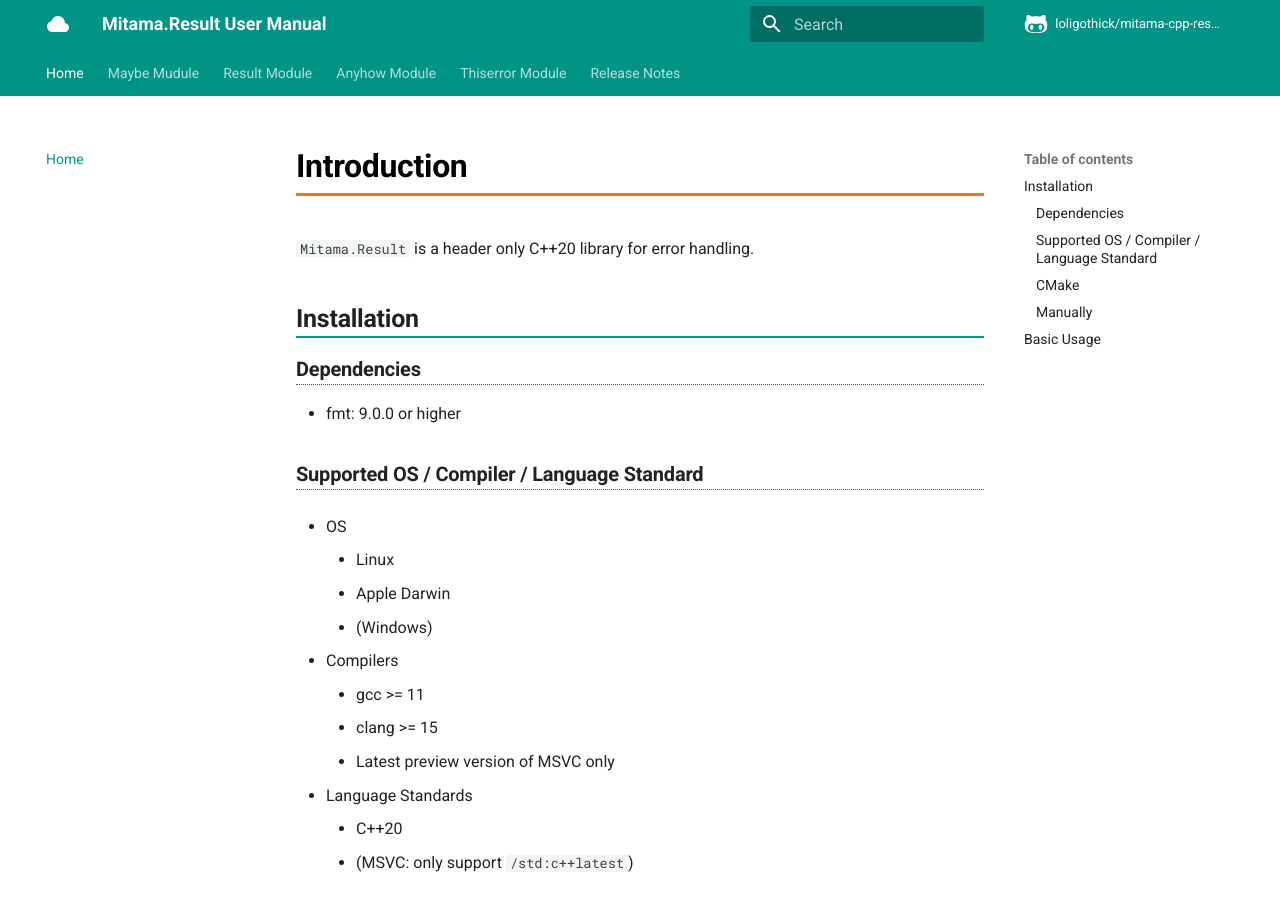
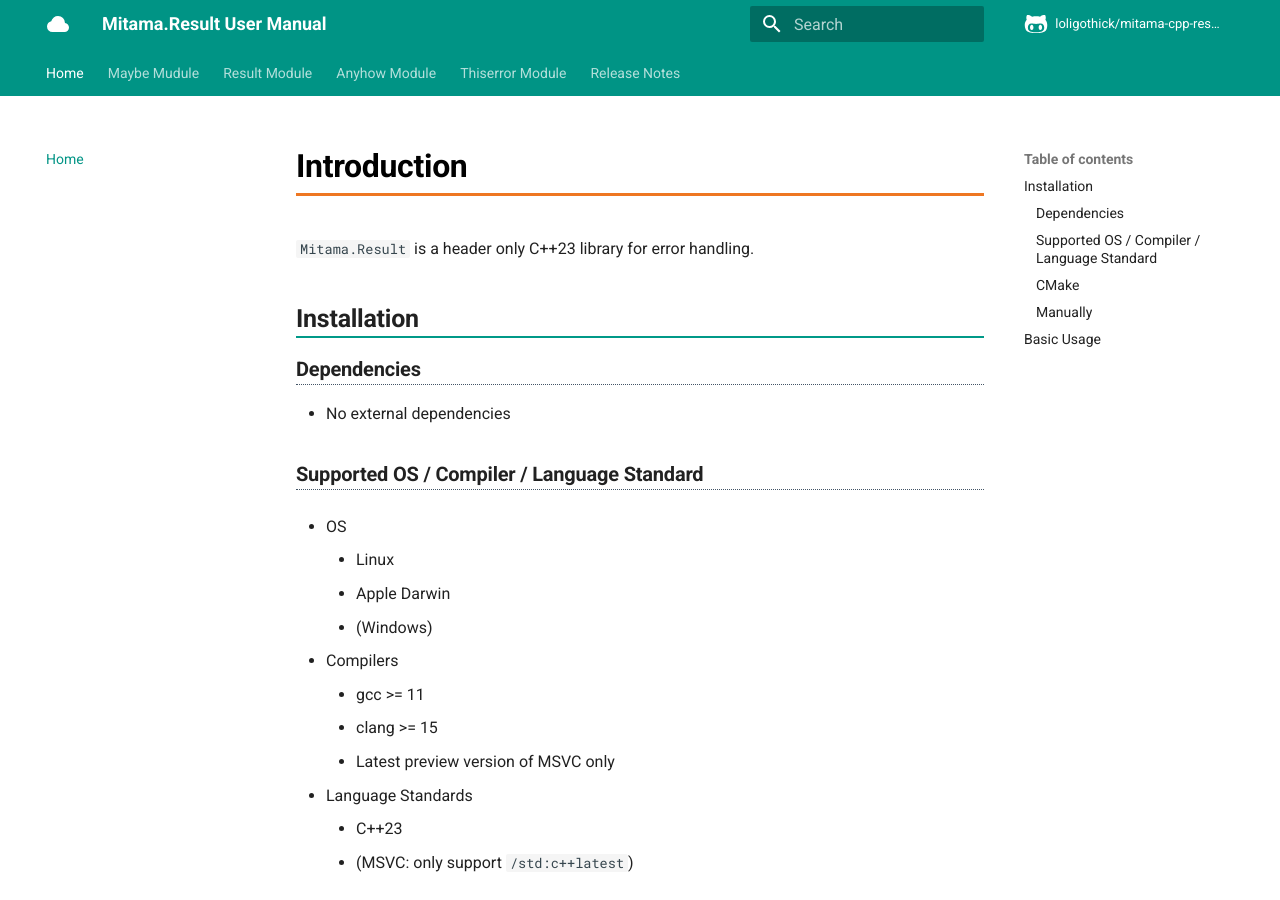
Before and after one commit to loliGothicK/mitama-cpp-result, an MkDocs documentation site: the page built from docs/docs/README.md, in a window 1280 px wide and 900 px high. Built offline with MkDocs 1.6.1 and Material for MkDocs 9.7.7, drawn with Linux system fonts in a browser that asks for light colours; nearby versions of some CDN libraries; comment, search, counter and statistics services are not loaded.

```diff
--- a/CMakeLists.txt
+++ b/CMakeLists.txt
@@ -11,7 +11,7 @@ set(CMAKE_VERBOSE_MAKEFILE ON)
 message(STATUS "CMAKE_INSTALL_PREFIX: ${CMAKE_INSTALL_PREFIX}")
 add_library(${PROJECT_NAME} INTERFACE)
 add_library(${PROJECT_NAME}::${PROJECT_NAME} ALIAS ${PROJECT_NAME})
-target_compile_features(${PROJECT_NAME} INTERFACE cxx_std_20)
+target_compile_features(${PROJECT_NAME} INTERFACE cxx_std_23)
 target_include_directories(${PROJECT_NAME} INTERFACE
   $<BUILD_INTERFACE:${PROJECT_SOURCE_DIR}/include>
   $<INSTALL_INTERFACE:${CMAKE_INSTALL_INCLUDEDIR}>
--- a/docs/docs/README.md
+++ b/docs/docs/README.md
@@ -1,6 +1,6 @@
 # Introduction
 
-`Mitama.Result` is a header only C++20 library for error handling.
+`Mitama.Result` is a header only C++23 library for error handling.
 
 
 ## Installation
@@ -8,7 +8,7 @@
 
 ### Dependencies
 
-* fmt: 9.0.0 or higher
+* No external dependencies
 
 
 ### Supported OS / Compiler / Language Standard
@@ -24,7 +24,7 @@
     - Latest preview version of MSVC only
 
 - Language Standards
-    - C++20
+    - C++23
     - (MSVC: only support `/std:c++latest`)
 
 
--- a/docs/mkdocs.yml
+++ b/docs/mkdocs.yml
@@ -1,6 +1,6 @@
 site_name: Mitama.Result User Manual
 site_url: https://loligothick.github.io/mitama-cpp-result/
-site_description: Mitama.Result C++20 Library
+site_description: Mitama.Result C++23 Library
 site_author: mitama
 
 # Repository
```
Also changed, not shown: other parts of CMakeLists.txt (+1 -1 lines), docs/docs/thiserror/thiserror.md (+1 -1 lines), README.md, 14 other files.
